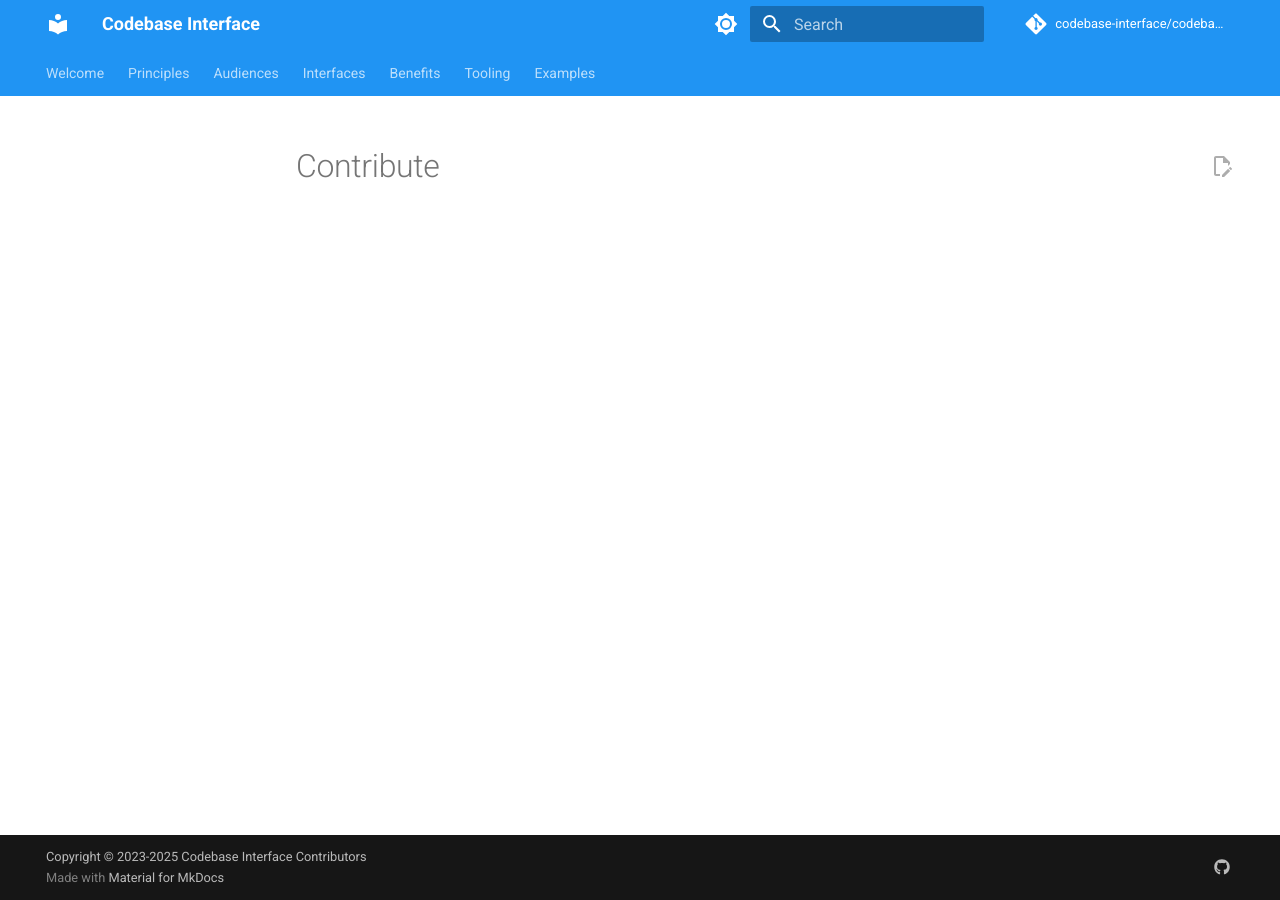
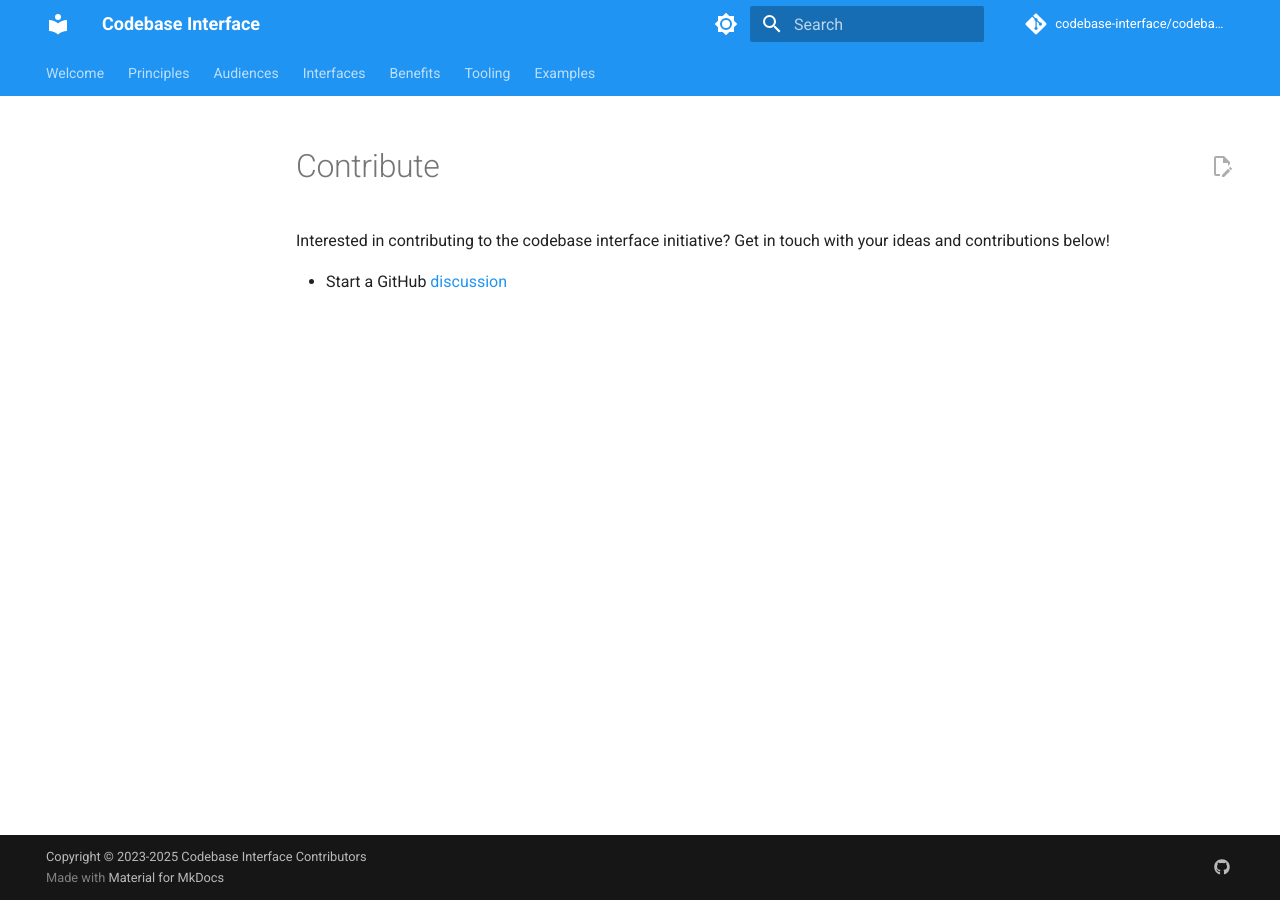
Before and after one commit to codebase-interface/codebase-interface.github.io, an MkDocs documentation site: the page built from docs/Contribute.md, in a window 1280 px wide. Built offline with MkDocs 1.6.1 and Material for MkDocs 9.7.7, drawn with Linux system fonts in a browser that asks for light colours; comment, search, counter and statistics services are not loaded.

Commit message:
Update Contribute.md

```diff
--- a/docs/Contribute.md
+++ b/docs/Contribute.md
@@ -1 +1,5 @@
 # Contribute
+
+Interested in contributing to the codebase interface initiative? Get in touch with your ideas and contributions below!
+
+- Start a GitHub [discussion](https://github.com/orgs/codebase-interface/discussions)
```
